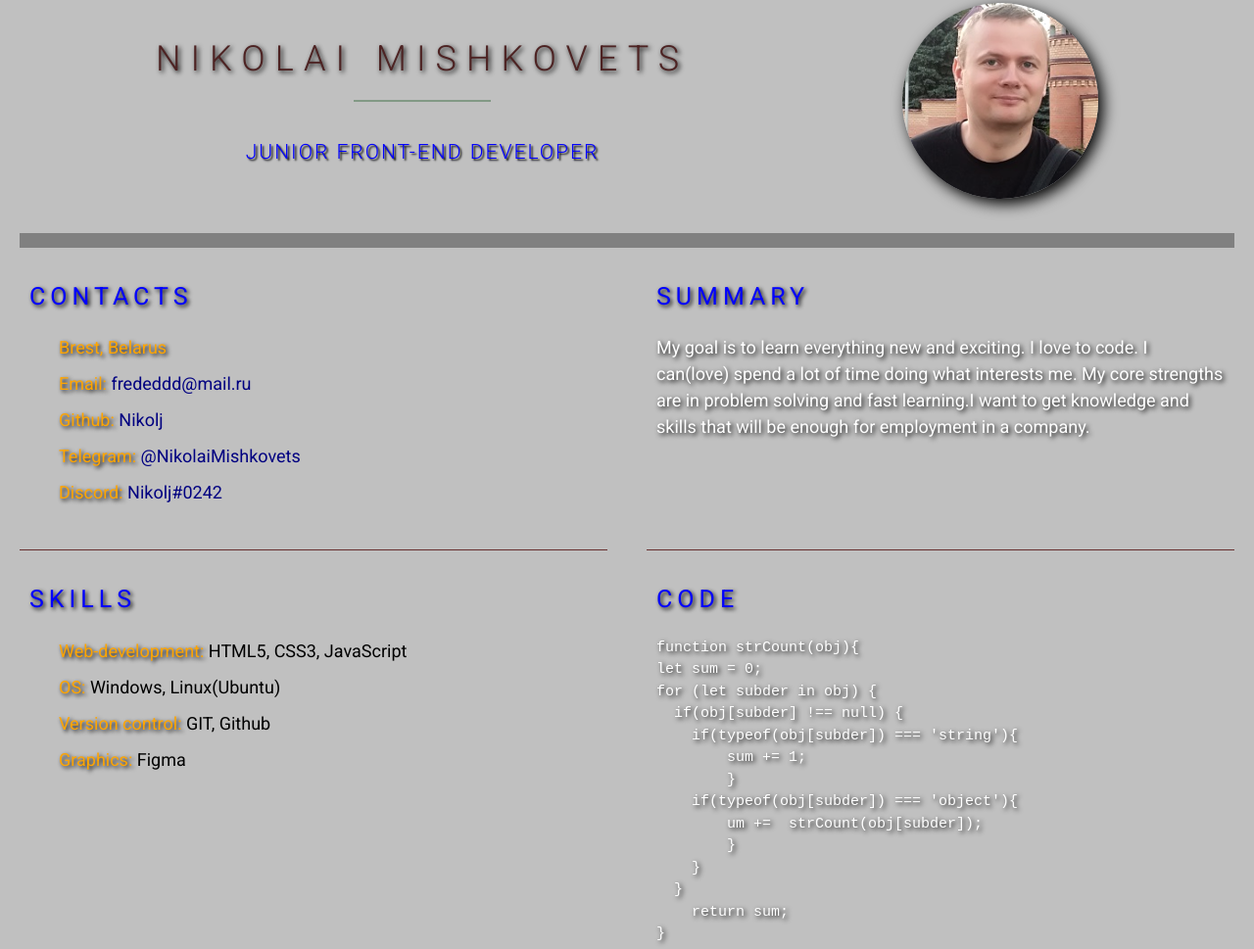
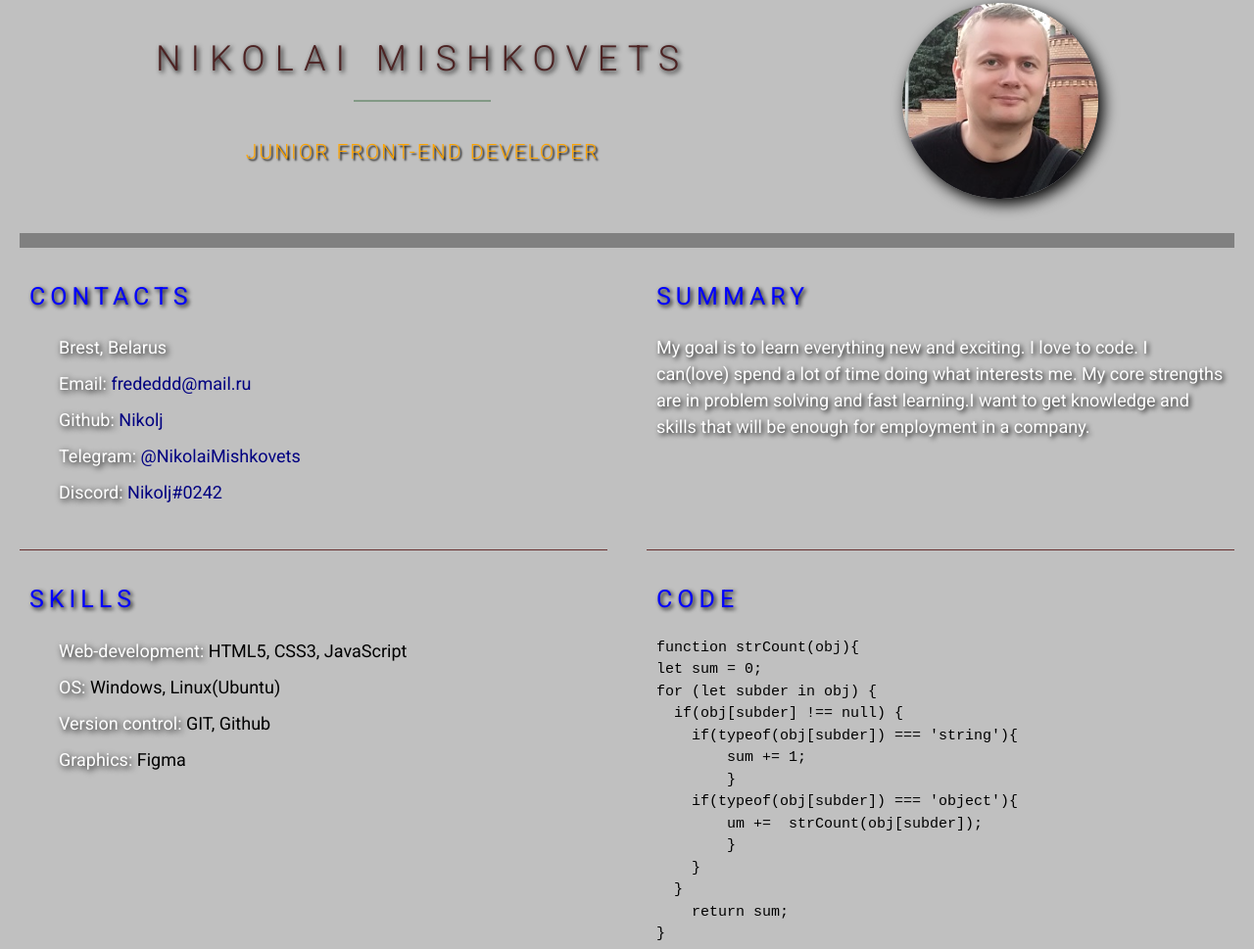
Before and after one commit to Nikolj/rsschoollll-cv, a plain HTML site: page index.html in a window 1280 px wide. Shown: the part 133-1102 px from the top of the page at 98% size. Drawn offline with Linux system fonts and the light colour scheme.

Commit message:
fead: update css

```diff
--- a/style.css
+++ b/style.css
@@ -125,8 +125,9 @@
  .pre {
      padding: 0;
      margin: 0;
+	 color: black;
      font-size: 15px;
-     text-shadow: 2px 2px 5px #000;
+
  }
 
  .section-profile-title {
@@ -164,7 +165,7 @@
 
  .section-subtitle {
      margin-top: 25px;
-	 color: blue;
+	 color: orange;
      line-height: 50px;
      font-weight: 300;
      letter-spacing: 2px;
@@ -198,8 +199,8 @@
      margin-bottom: 10px;
      padding: 0;
      padding-left: 30px;
-     color: orange;
-     text-shadow: 2px 2px 4px #000;
+     color: white;
+     text-shadow: 2px 2px 6px #000;
  }
 
  .section-item span {
```
